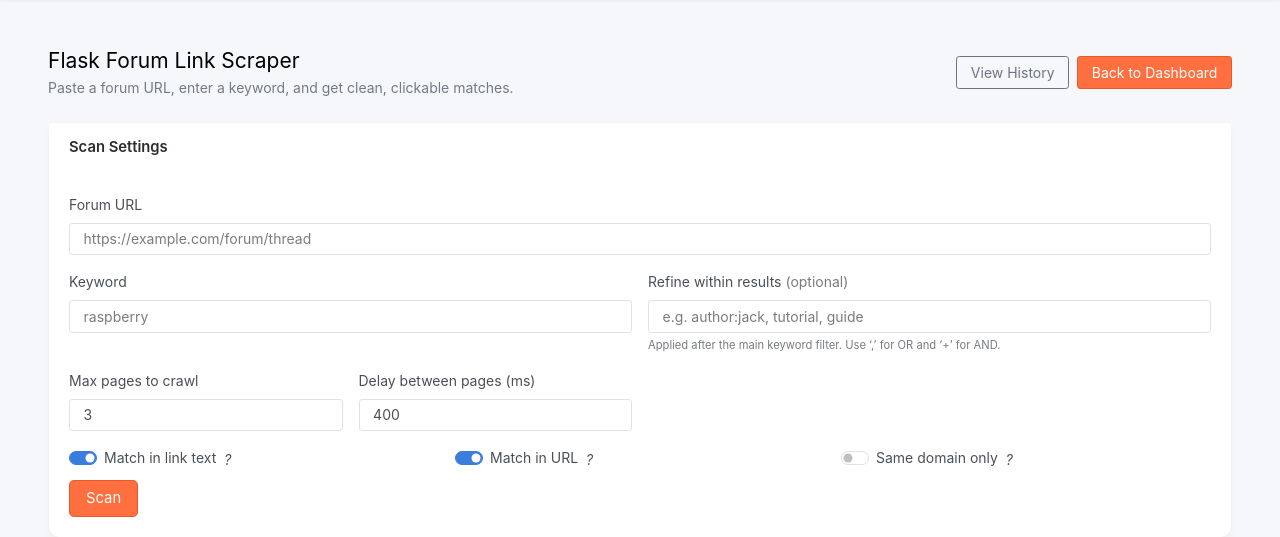
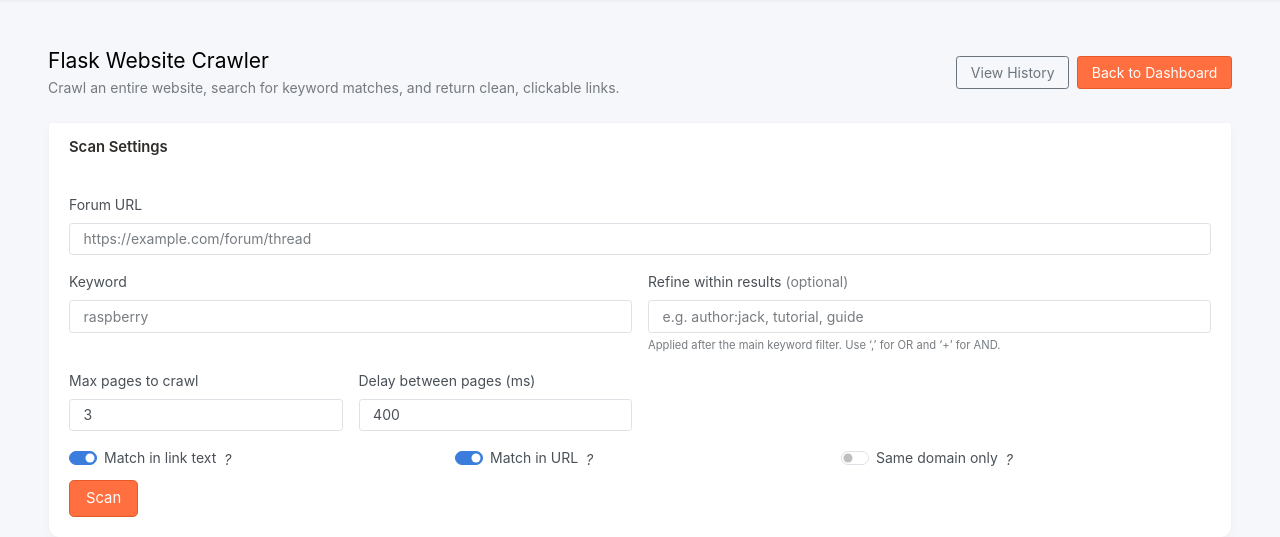
Before and after one commit to remembrance1/forum-webscraper, a Flask app: page /crawler/ in a window 1280 px wide. Shown: the part 91-628 px from the top of the page. Run offline with Flask 3, Linux system fonts and the light colour scheme; some libraries are stand-ins or nearby versions.

Commit message:
updated crawler ui text

```diff
--- a/app/templates/crawler_index.html
+++ b/app/templates/crawler_index.html
@@ -4,8 +4,8 @@
 
 <div class="d-sm-flex align-items-center justify-content-between mb-4">
   <div>
-    <h1 class="h3 mb-1">Flask Forum Link Scraper</h1>
-    <div class="text-muted">Paste a forum URL, enter a keyword, and get clean, clickable matches.</div>
+    <h1 class="h3 mb-1">Flask Website Crawler</h1>
+    <div class="text-muted">Crawl an entire website, search for keyword matches, and return clean, clickable links.</div>
   </div>
   <div class="d-flex gap-2">
     <a href="{{ url_for('main.history') }}" class="btn btn-outline-secondary">View History</a>
```
